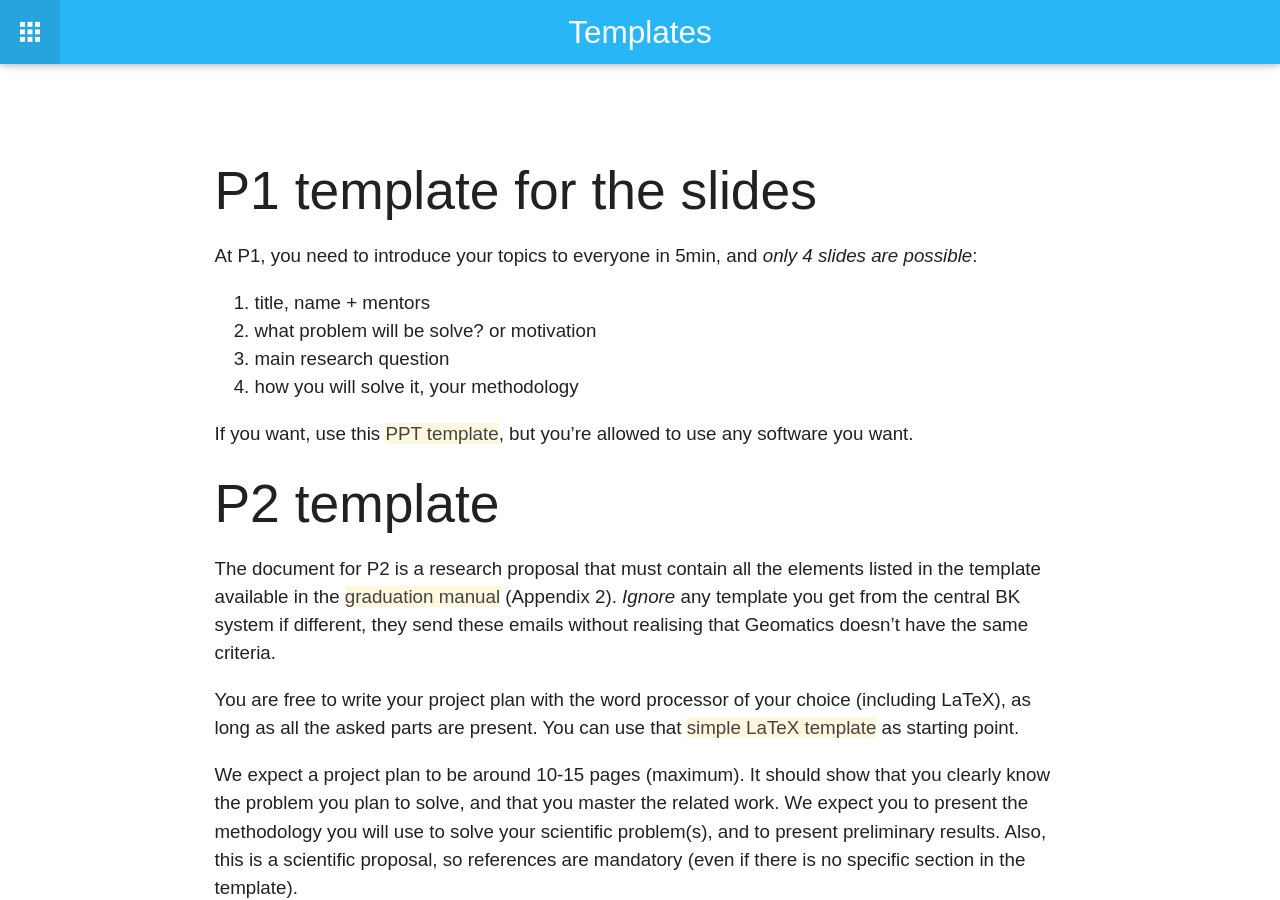
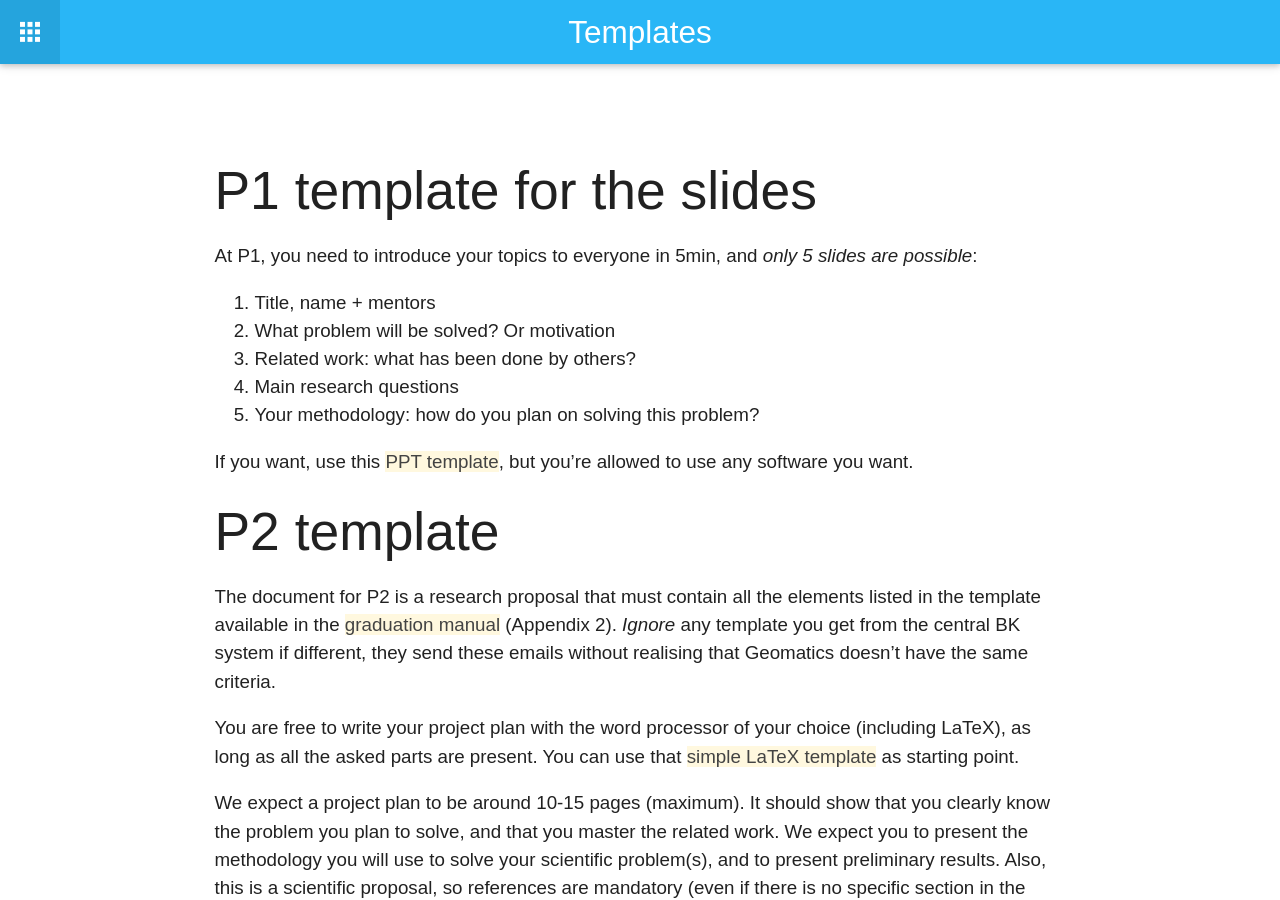
Before and after one commit to tudelft3d/geo2020, a Jekyll site: the page built from templates/index.md, in a window 1280 px wide and 900 px high. Built offline with Jekyll 4.4.1, drawn with Linux system fonts in a browser that asks for light colours; nearby versions of some CDN libraries.

Commit message:
better P1 template

```diff
--- a/templates/index.md
+++ b/templates/index.md
@@ -4,14 +4,16 @@ title: Templates
 permalink: /templates/
 ---
 
+
 ## P1 template for the slides
 
-At P1, you need to introduce your topics to everyone in 5min, and *only 4 slides are possible*:
+At P1, you need to introduce your topics to everyone in 5min, and *only 5 slides are possible*:
 
-1. title, name + mentors
-1. what problem will be solve? or motivation
-1. main research question
-1. how you will solve it, your methodology
+1. Title, name + mentors
+1. What problem will be solved? Or motivation
+1. Related work: what has been done by others?
+1. Main research questions
+1. Your methodology: how do you plan on solving this problem?
 
 If you want, use this [PPT template]({{ "p1.pptx" }}), but you're allowed to use any software you want.
 
```
Also changed, not shown: 1 other file.
